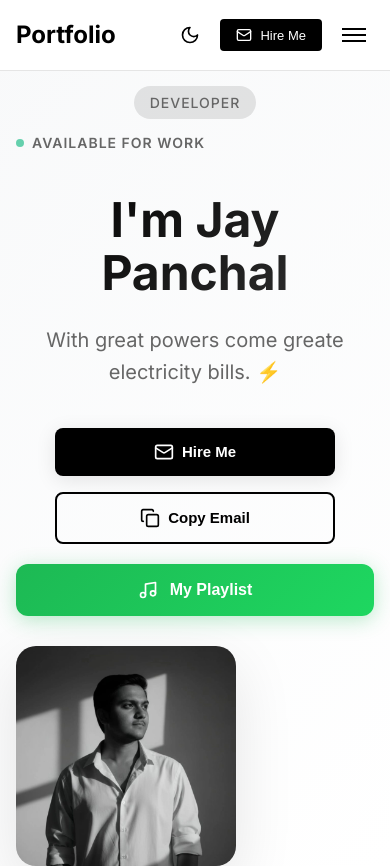
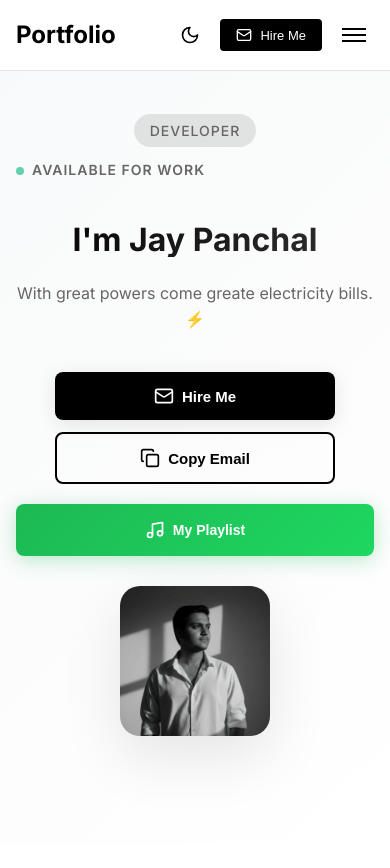
Before and after one commit to Jay132003/Jay-s-Portfolio, a React (Create React App) app: page / in a window 390 px wide. Shown: the top 868 px of the page. Built offline with nearby package versions, Linux system fonts and the light colour scheme; the HTML template or start-up script is replaced by a standard one.

Commit message:
Create fully responsive UI for all devices - laptop, mobile, PC, desktop with smooth transitions and perfect scaling

```diff
--- a/src/components/Hero.css
+++ b/src/components/Hero.css
@@ -3,7 +3,7 @@
   display: flex;
   align-items: center;
   justify-content: center;
-  padding-top: 70px;
+  padding: clamp(80px, 8vh, 120px) 0;
   background: linear-gradient(135deg, #f8f9fa 0%, #ffffff 100%);
   position: relative;
   overflow: hidden;
@@ -14,8 +14,8 @@
 }
 
 .hero-content {
-  max-width: 600px;
-  margin: 0 auto 40px auto;
+  max-width: clamp(400px, 50vw, 600px);
+  margin: 0 auto clamp(20px, 4vh, 40px) auto;
   width: 100%;
 }
 
@@ -74,10 +74,10 @@
 }
 
 .hero-title {
-  font-size: clamp(48px, 8vw, 80px);
+  font-size: clamp(32px, 6vw, 64px);
   font-weight: 700;
   line-height: 1.1;
-  margin-bottom: 24px;
+  margin-bottom: clamp(16px, 3vh, 24px);
   color: #000;
   background: linear-gradient(135deg, #000 0%, #333 100%);
   -webkit-background-clip: text;
@@ -94,9 +94,9 @@
 }
 
 .hero-subtitle {
-  font-size: 20px;
+  font-size: clamp(16px, 3vw, 20px);
   color: #666;
-  margin-bottom: 40px;
+  margin-bottom: clamp(24px, 5vh, 40px);
   line-height: 1.6;
 }
 
@@ -106,24 +106,26 @@
 
 .hero-actions {
   display: flex;
-  gap: 16px;
+  gap: clamp(12px, 2vw, 20px);
   flex-wrap: wrap;
+  justify-content: center;
 }
 
 .hire-me-btn {
   display: flex;
   align-items: center;
-  gap: 8px;
-  padding: 16px 32px;
+  gap: clamp(6px, 1vw, 10px);
+  padding: clamp(12px, 2.5vh, 16px) clamp(24px, 4vw, 32px);
   background: #000;
   color: #fff;
   border: none;
   border-radius: 8px;
   font-weight: 600;
-  font-size: 16px;
+  font-size: clamp(14px, 2.5vw, 16px);
   cursor: pointer;
   transition: all 0.3s ease;
   box-shadow: 0 4px 20px rgba(0, 0, 0, 0.1);
+  min-width: 120px;
 }
 
 .app.dark-mode .hire-me-btn {
@@ -146,16 +148,17 @@
 .copy-email-btn {
   display: flex;
   align-items: center;
-  gap: 8px;
-  padding: 16px 32px;
+  gap: clamp(6px, 1vw, 10px);
+  padding: clamp(12px, 2.5vh, 16px) clamp(24px, 4vw, 32px);
   background: transparent;
   color: #000;
   border: 2px solid #000;
   border-radius: 8px;
   font-weight: 600;
-  font-size: 16px;
+  font-size: clamp(14px, 2.5vw, 16px);
   cursor: pointer;
   transition: all 0.3s ease;
+  min-width: 120px;
 }
 
 .app.dark-mode .copy-email-btn {
@@ -176,11 +179,12 @@
 
 .hero-visual {
   position: absolute;
-  top: 30%;
-  right: 10%;
+  top: 50%;
+  right: clamp(5%, 8vw, 15%);
   transform: translateY(-50%);
-  width: 350px;
-  height: 350px;
+  width: clamp(250px, 25vw, 400px);
+  height: clamp(250px, 25vw, 400px);
+  z-index: 1;
 }
 
 .hero-image-placeholder {
@@ -235,25 +239,113 @@
   }
 }
 
+/* Large Desktop */
+@media (min-width: 1400px) {
+  .hero-section {
+    padding: 120px 0;
+  }
+
+  .hero-title {
+    font-size: 64px;
+  }
+
+  .hero-visual {
+    width: 400px;
+    height: 400px;
+    right: 15%;
+  }
+}
+
+/* Desktop */
+@media (max-width: 1399px) and (min-width: 1200px) {
+  .hero-section {
+    padding: 100px 0;
+  }
+
+  .hero-visual {
+    width: 350px;
+    height: 350px;
+    right: 12%;
+  }
+}
+
+/* Laptop */
+@media (max-width: 1199px) and (min-width: 992px) {
+  .hero-section {
+    padding: 80px 0;
+  }
+
+  .hero-visual {
+    width: 300px;
+    height: 300px;
+    right: 10%;
+  }
+}
+
+/* Tablet */
+@media (max-width: 991px) and (min-width: 769px) {
+  .hero-section {
+    flex-direction: column;
+    text-align: center;
+    padding: 80px 0 60px;
+  }
+
+  .hero-visual {
+    position: static;
+    transform: none;
+    width: 280px;
+    height: 280px;
+    margin: 40px auto 0;
+    right: auto;
+  }
+}
+
+/* Mobile */
 @media (max-width: 768px) {
   .hero-section {
-    padding-top: 90px;
+    flex-direction: column;
     text-align: center;
+    padding: 60px 0 40px;
+  }
+
+  .hero-content {
+    margin-bottom: 30px;
+  }
+
+  .hero-visual {
+    position: static;
+    transform: none;
+    width: 200px;
+    height: 200px;
+    margin: 20px auto 0;
+    right: auto;
   }
 
   .hero-actions {
     justify-content: center;
+    flex-direction: column;
+    align-items: center;
   }
 
   .hire-me-btn,
   .copy-email-btn {
-    padding: 14px 28px;
-    font-size: 15px;
+    width: 100%;
+    max-width: 280px;
+  }
+}
+
+/* Small Mobile */
+@media (max-width: 480px) {
+  .hero-section {
+    padding: 40px 0 30px;
   }
 
   .hero-visual {
-    width: 220px;
-    height: 220px;
-    margin-top: 30px;
+    width: 150px;
+    height: 150px;
+  }
+
+  .hero-actions {
+    gap: 12px;
   }
 }
--- a/src/components/SpotifyPlaylist.css
+++ b/src/components/SpotifyPlaylist.css
@@ -8,19 +8,20 @@
 .playlist-toggle-btn {
   display: flex;
   align-items: center;
-  gap: 12px;
-  padding: 16px 24px;
+  gap: clamp(8px, 1.5vw, 12px);
+  padding: clamp(12px, 2.5vh, 16px) clamp(20px, 4vw, 24px);
   background: linear-gradient(135deg, #1db954 0%, #1ed760 100%);
   color: white;
   border: none;
-  border-radius: 12px;
+  border-radius: clamp(8px, 1.5vw, 12px);
   font-weight: 600;
-  font-size: 16px;
+  font-size: clamp(14px, 2.5vw, 16px);
   cursor: pointer;
   transition: all 0.3s ease;
   box-shadow: 0 4px 20px rgba(29, 185, 84, 0.3);
   width: 100%;
   justify-content: center;
+  min-height: 48px;
 }
 
 .playlist-toggle-btn:hover {
@@ -52,12 +53,11 @@
 /* Full Screen Playlist */
 .fullscreen-playlist {
   position: fixed;
-  top: 15%;
-  left: 20%;
-  transform: translate(-5%, -5%);
-  width: 90vw;
-  height: 85vh;
-  max-width: 1000px;
+  top: 50%;
+  left: 50%;
+  transform: translate(-50%, -50%);
+  width: clamp(320px, 95vw, 1200px);
+  height: clamp(500px, 90vh, 800px);
   border-radius: 16px;
   z-index: 1000;
   display: flex;
@@ -104,17 +104,18 @@
 .fullscreen-playlist-header {
   display: flex;
   align-items: center;
-  padding: 24px;
-  gap: 20px;
+  padding: clamp(16px, 3vw, 32px);
+  gap: clamp(12px, 2vw, 24px);
   background: linear-gradient(135deg, #1db954 0%, #1ed760 100%);
   color: white;
-  min-height: 160px;
+  min-height: clamp(120px, 20vh, 180px);
+  flex-wrap: wrap;
 }
 
 .playlist-cover-fullscreen {
-  width: 160px;
-  height: 160px;
-  border-radius: 16px;
+  width: clamp(100px, 15vw, 180px);
+  height: clamp(100px, 15vw, 180px);
+  border-radius: clamp(8px, 1.5vw, 16px);
   overflow: hidden;
   flex-shrink: 0;
   box-shadow: 0 15px 40px rgba(0, 0, 0, 0.4);
@@ -131,33 +132,33 @@
 }
 
 .playlist-info-fullscreen h2 {
-  font-size: 48px;
+  font-size: clamp(24px, 4vw, 48px);
   font-weight: 800;
-  margin: 0 0 12px 0;
+  margin: 0 0 clamp(8px, 1.5vh, 12px) 0;
   color: white;
   text-shadow: 0 4px 8px rgba(0, 0, 0, 0.3);
 }
 
 .playlist-info-fullscreen p {
-  font-size: 20px;
+  font-size: clamp(14px, 2.5vw, 20px);
   color: rgba(255, 255, 255, 0.9);
-  margin: 0 0 24px 0;
+  margin: 0 0 clamp(16px, 3vh, 24px) 0;
 }
 
 .spotify-link-btn-fullscreen {
   background: rgba(255, 255, 255, 0.2);
   color: white;
   border: 1px solid rgba(255, 255, 255, 0.3);
-  padding: 16px 32px;
-  border-radius: 30px;
-  font-size: 16px;
+  padding: clamp(12px, 2vh, 16px) clamp(20px, 4vw, 32px);
+  border-radius: clamp(20px, 3vw, 30px);
+  font-size: clamp(12px, 2vw, 16px);
   font-weight: 600;
   cursor: pointer;
   transition: all 0.3s ease;
   backdrop-filter: blur(10px);
   display: flex;
   align-items: center;
-  gap: 12px;
+  gap: clamp(8px, 1.5vw, 12px);
 }
 
 .spotify-link-btn-fullscreen:hover {
@@ -179,11 +180,11 @@
 /* Songs Header */
 .songs-header-fullscreen {
   display: grid;
-  grid-template-columns: 60px 1fr 250px 80px;
-  gap: 20px;
-  padding: 16px 24px;
+  grid-template-columns: clamp(40px, 8vw, 80px) 1fr clamp(150px, 25vw, 300px) clamp(60px, 10vw, 100px);
+  gap: clamp(12px, 2vw, 20px);
+  padding: clamp(12px, 2vh, 16px) clamp(16px, 3vw, 24px);
   border-bottom: 1px solid rgba(255, 255, 255, 0.1);
-  font-size: 14px;
+  font-size: clamp(10px, 1.5vw, 14px);
   font-weight: 700;
   text-transform: uppercase;
   letter-spacing: 1px;
@@ -226,14 +227,14 @@
 /* Individual Song Items */
 .fullscreen-song-item {
   display: grid;
-  grid-template-columns: 60px 1fr 250px 80px;
-  gap: 20px;
+  grid-template-columns: clamp(40px, 8vw, 80px) 1fr clamp(150px, 25vw, 300px) clamp(60px, 10vw, 100px);
+  gap: clamp(12px, 2vw, 20px);
   align-items: center;
-  padding: 12px 24px;
+  padding: clamp(8px, 1.5vh, 12px) clamp(16px, 3vw, 24px);
   cursor: pointer;
   transition: all 0.2s ease;
   border-radius: 8px;
-  margin: 2px 16px;
+  margin: clamp(1px, 0.5vh, 2px) clamp(8px, 2vw, 16px);
 }
 
 .fullscreen-song-item:hover {
@@ -302,9 +303,9 @@
 }
 
 .song-image-fullscreen {
-  width: 60px;
-  height: 60px;
-  border-radius: 8px;
+  width: clamp(40px, 8vw, 70px);
+  height: clamp(40px, 8vw, 70px);
+  border-radius: clamp(4px, 1vw, 8px);
   overflow: hidden;
   flex-shrink: 0;
   box-shadow: 0 6px 16px rgba(0, 0, 0, 0.3);
@@ -325,7 +326,7 @@
 }
 
 .song-details-fullscreen h4 {
-  font-size: 18px;
+  font-size: clamp(14px, 2.5vw, 18px);
   font-weight: 600;
   margin: 0;
   color: white;
@@ -344,7 +345,7 @@
 }
 
 .song-details-fullscreen p {
-  font-size: 16px;
+  font-size: clamp(12px, 2vw, 16px);
   color: #b3b3b3;
   margin: 0;
   white-space: nowrap;
@@ -412,7 +413,52 @@
   display: none; /* WebKit */
 }
 
-/* Mobile Responsive */
+/* Large Desktop */
+@media (min-width: 1400px) {
+  .fullscreen-playlist {
+    width: 1200px;
+    height: 800px;
+  }
+
+  .playlist-cover-fullscreen {
+    width: 180px;
+    height: 180px;
+  }
+}
+
+/* Desktop */
+@media (max-width: 1399px) and (min-width: 1200px) {
+  .fullscreen-playlist {
+    width: 1000px;
+    height: 700px;
+  }
+}
+
+/* Laptop */
+@media (max-width: 1199px) and (min-width: 992px) {
+  .fullscreen-playlist {
+    width: 900px;
+    height: 650px;
+  }
+}
+
+/* Tablet */
+@media (max-width: 991px) and (min-width: 769px) {
+  .fullscreen-playlist {
+    width: 90vw;
+    height: 85vh;
+  }
+
+  .songs-header-fullscreen {
+    grid-template-columns: 50px 1fr 180px 70px;
+  }
+
+  .fullscreen-song-item {
+    grid-template-columns: 50px 1fr 180px 70px;
+  }
+}
+
+/* Mobile */
 @media (max-width: 768px) {
   .fullscreen-playlist {
     width: 95vw;
@@ -421,22 +467,21 @@
   }
 
   .fullscreen-playlist-header {
-    padding: 20px;
+    flex-direction: column;
+    text-align: center;
+    padding: 16px;
     gap: 16px;
-    min-height: 120px;
+    min-height: auto;
   }
 
   .playlist-cover-fullscreen {
-    width: 100px;
-    height: 100px;
+    width: 120px;
+    height: 120px;
+    margin: 0 auto;
   }
 
-  .playlist-info-fullscreen h2 {
-    font-size: 28px;
-  }
-
-  .playlist-info-fullscreen p {
-    font-size: 14px;
+  .playlist-info-fullscreen {
+    text-align: center;
   }
 
   .songs-header-fullscreen {
@@ -465,19 +510,29 @@
     height: 40px;
   }
 
-  .song-details-fullscreen h4 {
-    font-size: 14px;
-  }
-
-  .song-details-fullscreen p {
-    font-size: 12px;
-  }
-
   .song-album-fullscreen {
     display: none;
   }
+}
 
-  .song-duration-fullscreen {
+/* Small Mobile */
+@media (max-width: 480px) {
+  .fullscreen-playlist {
+    width: 98vw;
+    height: 95vh;
+    border-radius: 8px;
+  }
+
+  .playlist-cover-fullscreen {
+    width: 80px;
+    height: 80px;
+  }
+
+  .playlist-info-fullscreen h2 {
+    font-size: 20px;
+  }
+
+  .playlist-info-fullscreen p {
     font-size: 12px;
   }
 }
--- a/src/index.css
+++ b/src/index.css
@@ -25,12 +25,53 @@ html {
 }
 
 .container {
-  max-width: 1200px;
+  max-width: 1400px;
   margin: 0 auto;
-  padding: 0 40px;
+  padding: 0 clamp(16px, 4vw, 60px);
+  width: 100%;
 }
 
-@media (max-width: 768px) {
+/* Large Desktop */
+@media (min-width: 1400px) {
+  .container {
+    max-width: 1600px;
+    padding: 0 80px;
+  }
+}
+
+/* Desktop */
+@media (max-width: 1399px) and (min-width: 1200px) {
+  .container {
+    max-width: 1200px;
+    padding: 0 60px;
+  }
+}
+
+/* Laptop */
+@media (max-width: 1199px) and (min-width: 992px) {
+  .container {
+    max-width: 960px;
+    padding: 0 40px;
+  }
+}
+
+/* Tablet */
+@media (max-width: 991px) and (min-width: 768px) {
+  .container {
+    max-width: 720px;
+    padding: 0 30px;
+  }
+}
+
+/* Mobile */
+@media (max-width: 767px) {
+  .container {
+    padding: 0 20px;
+  }
+}
+
+/* Small Mobile */
+@media (max-width: 480px) {
   .container {
     padding: 0 16px;
   }
```
